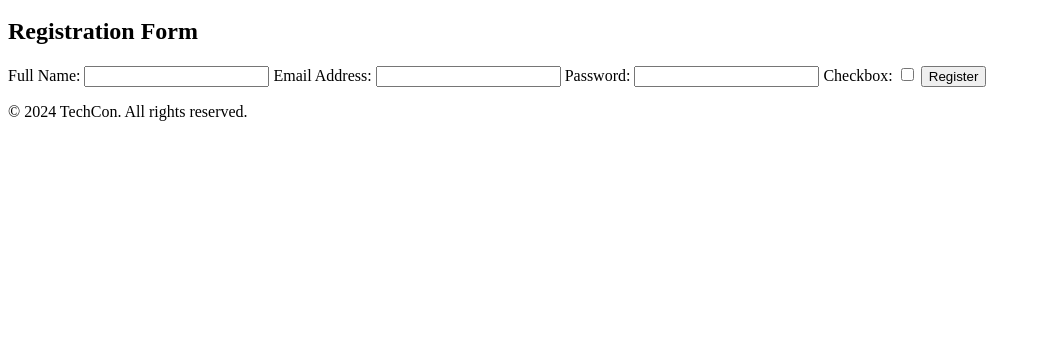
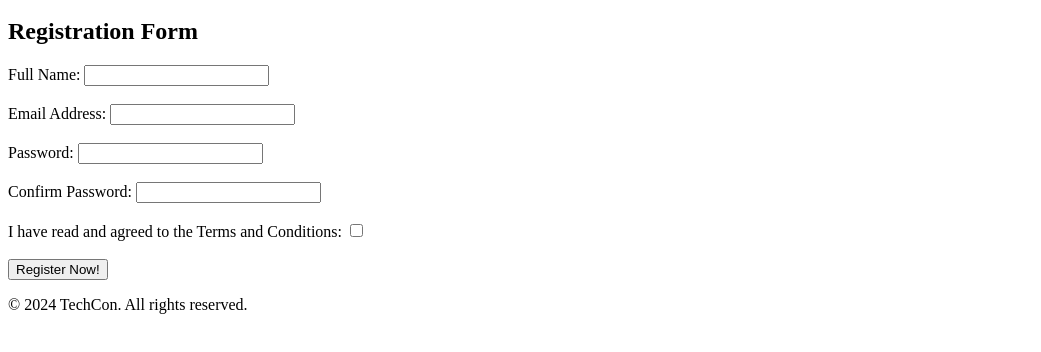
Before and after one commit to kuskus89-cell/TechCon_HTML, a plain HTML site: page techcon_website/register.html in a window 1280 px wide. Shown: the part 154-506 px from the top of the page, without its empty margins (0-1041 px from the left). Drawn offline with Linux system fonts and the light colour scheme.

Commit message:
Fixed the code

```diff
--- a/techcon_website/register.html
+++ b/techcon_website/register.html
@@ -23,17 +23,21 @@
             <form action="submit_registration" method="post">
                 <label for="fullName">Full Name:</label>
                 <input type="text" id="fullName" name="fullName" required>
-
+<br><br>
                 <label for="email">Email Address:</label>
                 <input type="email" id="email" name="email" required>
+<br><br>
+                <label for="password">Password:</label>
+                <input type="password" id="password" required>
+<br><br>
+                <label for="confirmPassword">Confirm Password:</label>
+                <input type="password" id="confirmPassword" name="confirmPassword" required>
+<br><br>
+                <label for="terms">I have read and agreed to the Terms and Conditions:</label>
+                <input type="checkbox" id="terms" name="terms" required>
+<br><br>
 
-                <label for="password">Password:</label>
-                <input type="number" id="number" required>
-
-                <label for="checkbox">Checkbox:</label>
-                <input type="checkbox" id="checkbox" name="checkbox" required>
-
-    <button type="submit">Register</button>
+                <button type="submit">Register Now!</button>
             </form>
         </section>
     </main>
```
